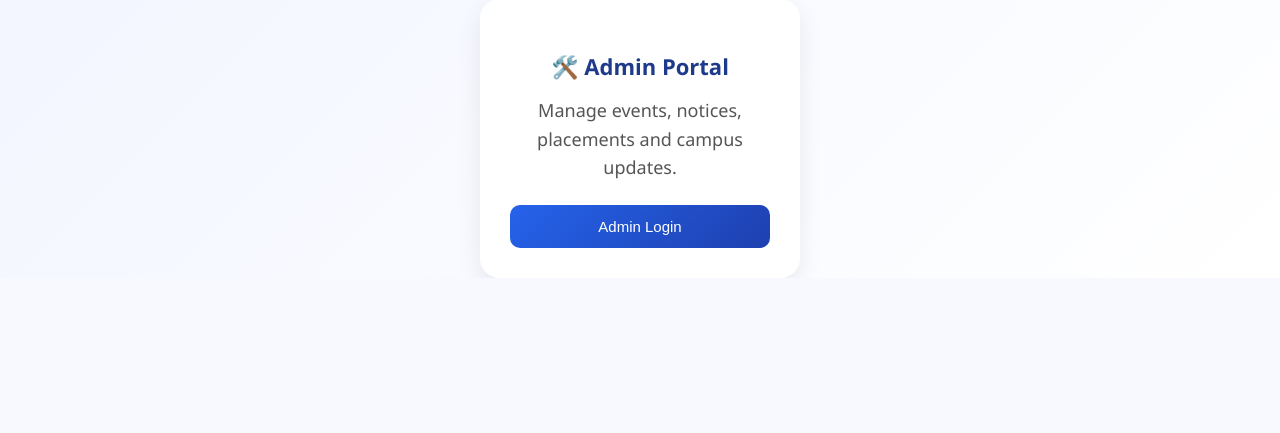
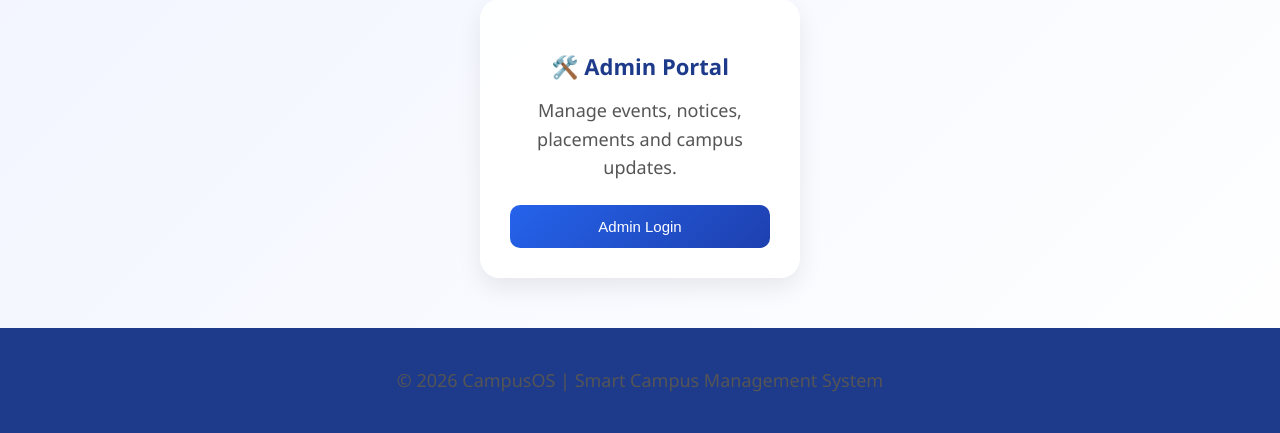
Before and after one commit to Aryaaa-9426/SyanpX_CampusOS, a Flask app: page / in a window 1280 px wide. Shown: the part 619-1052 px from the top of the page. Before the commit the page ends 867 px from the top, so only its background shows below. Run offline with Flask 3, Linux system fonts and the light colour scheme.

Commit message:
complete CampusOS UI and final polish

```diff
--- a/static/style.css
+++ b/static/style.css
@@ -551,3 +551,10 @@
     width:220px;
 
 }
+.footer{
+    margin-top:50px;
+    padding:20px;
+    background:#1e3a8a;
+    color:white;
+    text-align:center;
+}
--- a/templates/admin.html
+++ b/templates/admin.html
@@ -287,6 +287,9 @@
 
 
 </div>
+<footer class="footer">
+    <p>© 2026 CampusOS | Smart Campus Management System</p>
+</footer>
 
 
 </body>
--- a/templates/admin_feedback.html
+++ b/templates/admin_feedback.html
@@ -21,6 +21,9 @@
     {% endfor %}
 
 </div>
+<footer class="footer">
+    <p>© 2026 CampusOS | Smart Campus Management System</p>
+</footer>
 
 </body>
 </html>
--- a/templates/admin_login.html
+++ b/templates/admin_login.html
@@ -22,6 +22,9 @@
     </form>
 
 </div>
+<footer class="footer">
+    <p>© 2026 CampusOS | Smart Campus Management System</p>
+</footer>
 
 </body>
 </html>
--- a/templates/ai_assistant.html
+++ b/templates/ai_assistant.html
@@ -123,8 +123,12 @@
 
 
 </div>
+<footer class="footer">
+    <p>© 2026 CampusOS | Smart Campus Management System</p>
+</footer>
 
 
 </body>
 
+
 </html>
--- a/templates/calendar.html
+++ b/templates/calendar.html
@@ -84,6 +84,9 @@
     </div>
 
 </div>
+<footer class="footer">
+    <p>© 2026 CampusOS | Smart Campus Management System</p>
+</footer>
 
 </body>
 
--- a/templates/dashboard.html
+++ b/templates/dashboard.html
@@ -356,6 +356,9 @@
 
 
 </div>
+<footer class="footer">
+    <p>© 2026 CampusOS | Smart Campus Management System</p>
+</footer>
 
 
 </body>
--- a/templates/events.html
+++ b/templates/events.html
@@ -65,6 +65,9 @@
     </div>
 
 </div>
+<footer class="footer">
+    <p>© 2026 CampusOS | Smart Campus Management System</p>
+</footer>
 
 </body>
 </html>
--- a/templates/feedback.html
+++ b/templates/feedback.html
@@ -69,6 +69,9 @@
     </div>
 
 </div>
+<footer class="footer">
+    <p>© 2026 CampusOS | Smart Campus Management System</p>
+</footer>
 
 </body>
 
--- a/templates/index.html
+++ b/templates/index.html
@@ -64,6 +64,9 @@
 
 
 </div>
+<footer class="footer">
+    <p>© 2026 CampusOS | Smart Campus Management System</p>
+</footer>
 
 </body>
 
--- a/templates/login.html
+++ b/templates/login.html
@@ -32,6 +32,9 @@
     </p>
 
 </div>
+<footer class="footer">
+    <p>© 2026 CampusOS | Smart Campus Management System</p>
+</footer>
 
 </body>
 </html>
--- a/templates/notices.html
+++ b/templates/notices.html
@@ -74,6 +74,9 @@
     </div>
 
 </div>
+<footer class="footer">
+    <p>© 2026 CampusOS | Smart Campus Management System</p>
+</footer>
 
 </body>
 </html>
--- a/templates/placements.html
+++ b/templates/placements.html
@@ -94,6 +94,9 @@
     </div>
 
 </div>
+<footer class="footer">
+    <p>© 2026 CampusOS | Smart Campus Management System</p>
+</footer>
 
 </body>
 
--- a/templates/profile.html
+++ b/templates/profile.html
@@ -78,6 +78,9 @@
     </div>
 
 </div>
+<footer class="footer">
+    <p>© 2026 CampusOS | Smart Campus Management System</p>
+</footer>
 
 </body>
 
--- a/templates/register.html
+++ b/templates/register.html
@@ -27,6 +27,9 @@
 </form>
 
 </div>
+<footer class="footer">
+    <p>© 2026 CampusOS | Smart Campus Management System</p>
+</footer>
 
 </body>
 </html>
--- a/templates/search.html
+++ b/templates/search.html
@@ -75,6 +75,9 @@
 
 
 </div>
+<footer class="footer">
+    <p>© 2026 CampusOS | Smart Campus Management System</p>
+</footer>
 
 </body>
 </html>
--- a/templates/study_materials.html
+++ b/templates/study_materials.html
@@ -78,6 +78,9 @@
     </div>
 
 </div>
+<footer class="footer">
+    <p>© 2026 CampusOS | Smart Campus Management System</p>
+</footer>
 
 </body>
 
```
